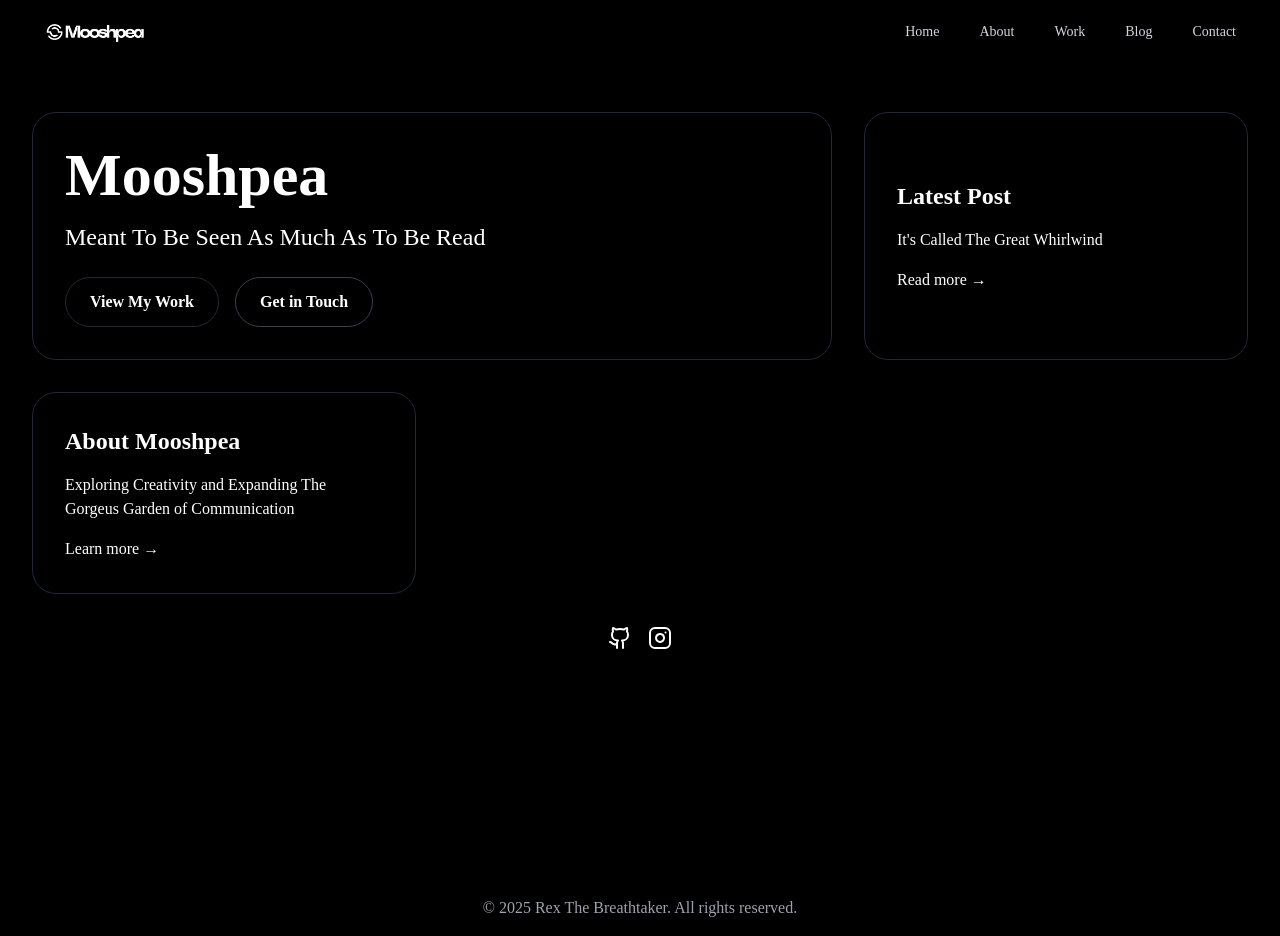
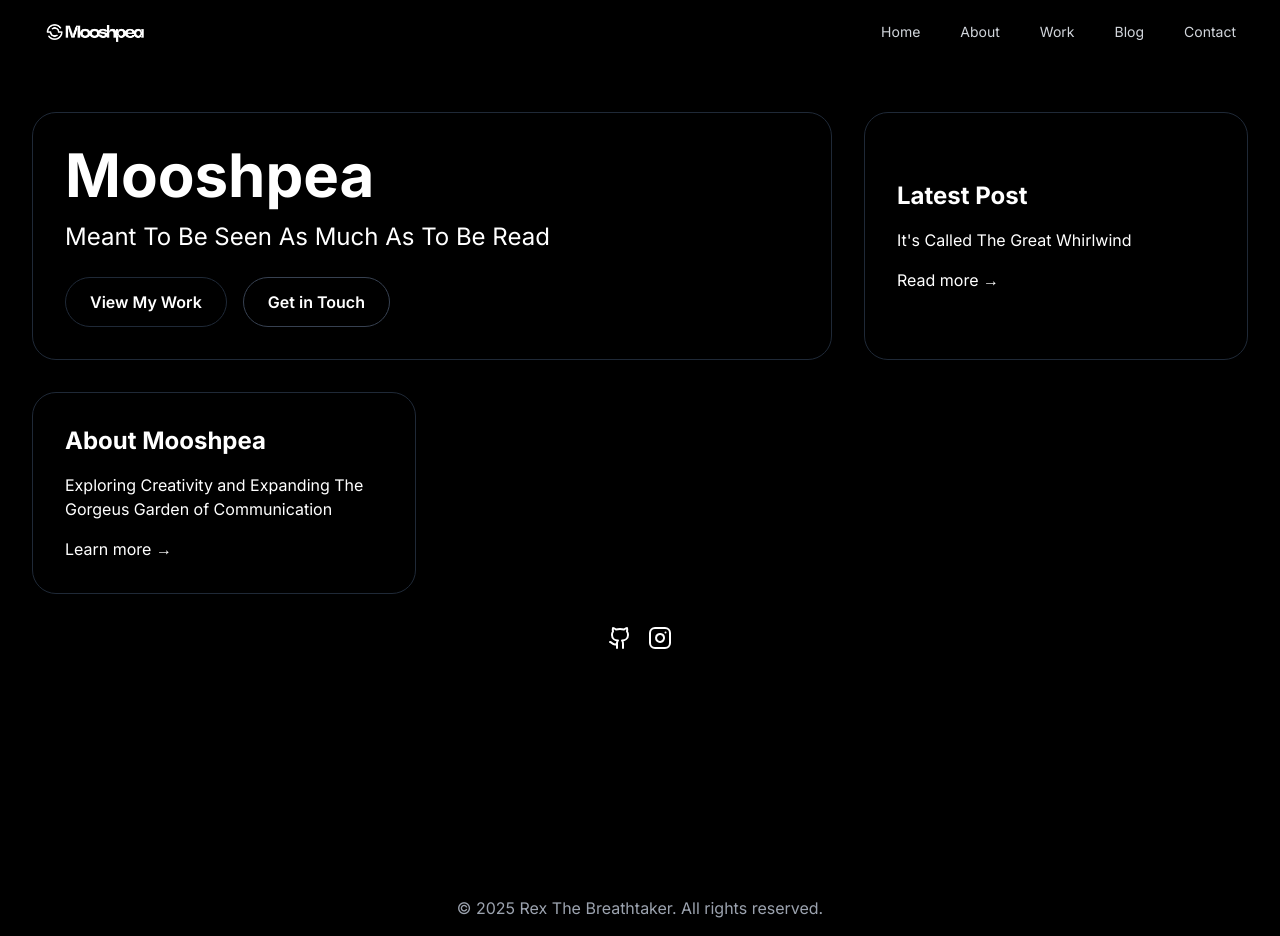
Before and after one commit to rexthebreathtaker/damn-dirty-apes, a Next.js app: page / in a window 1280 px wide. Built offline with nearby package versions, Linux system fonts and the light colour scheme.

Commit message:
Update tailwind.config.js

```diff
--- a/tailwind.config.js
+++ b/tailwind.config.js
@@ -8,7 +8,7 @@ module.exports = {
   theme: {
     extend: {
       fontFamily: {
-        sans: ['var(--font-arimo)'],
+        sans: ['var(--font-inter)'],
         serif: ['var(--font-source-sans-3)'],
       },
     },
```
